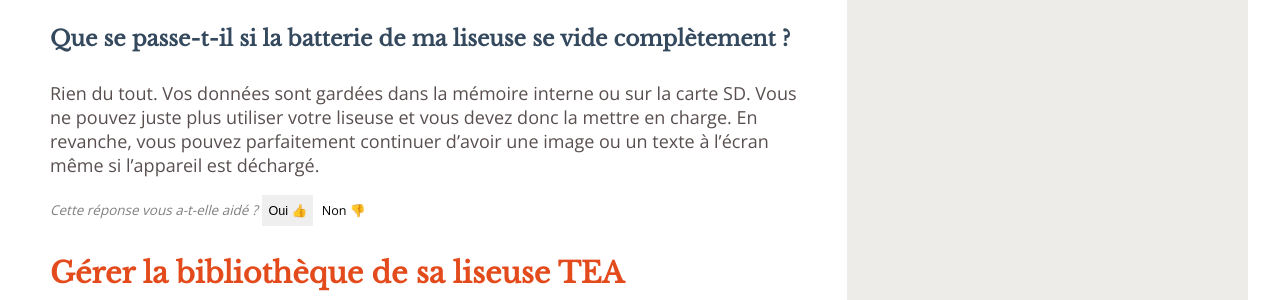
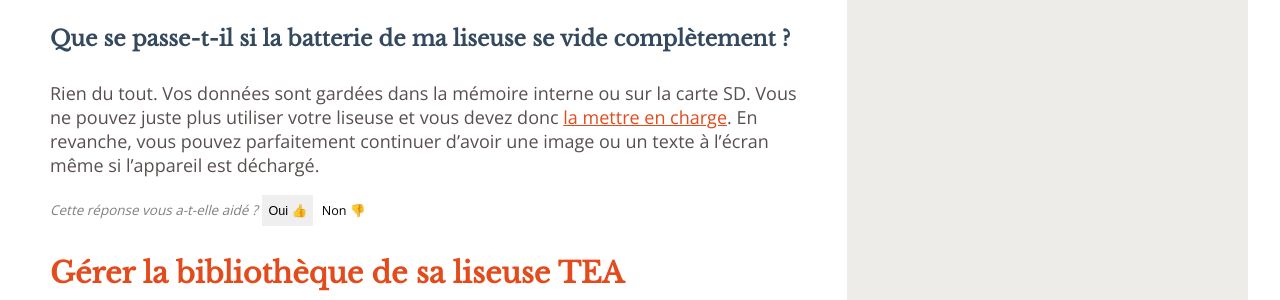
Before and after one commit to TEA-ebook/help-center, a Jekyll site: the page built from _pages/FAQ-liseuse.md, in a window 1280 px wide and 900 px high, scrolled down 1388 px. Shown: the part 179-479 px from the top of the window. Built offline with Jekyll 4.4.1, drawn with Linux system fonts in a browser that asks for light colours; some of the changed lines change nothing that is shown.

Commit message:
Add link

```diff
--- a/_pages/FAQ-liseuse.md
+++ b/_pages/FAQ-liseuse.md
@@ -52,7 +52,7 @@ Suivant les modèles vous pouvez voir le niveau de la batterie dans le coin inf
 
 #### Que se passe-t-il si la batterie de ma liseuse se vide complètement ?
 
-Rien du tout. Vos données sont gardées dans la mémoire interne ou sur la carte SD. Vous ne pouvez juste plus utiliser votre liseuse et vous devez donc la mettre en charge. En revanche, vous pouvez parfaitement continuer d’avoir une image ou un texte à l’écran même si l’appareil est déchargé.
+Rien du tout. Vos données sont gardées dans la mémoire interne ou sur la carte SD. Vous ne pouvez juste plus utiliser votre liseuse et vous devez donc <a href="#recharger-liseuse">la mettre en charge</a>. En revanche, vous pouvez parfaitement continuer d’avoir une image ou un texte à l’écran même si l’appareil est déchargé.
 
 {% include feedback-button.html question="Que se passe-t-il si la batterie de ma liseuse se vide complètement ?" %}
 
```
